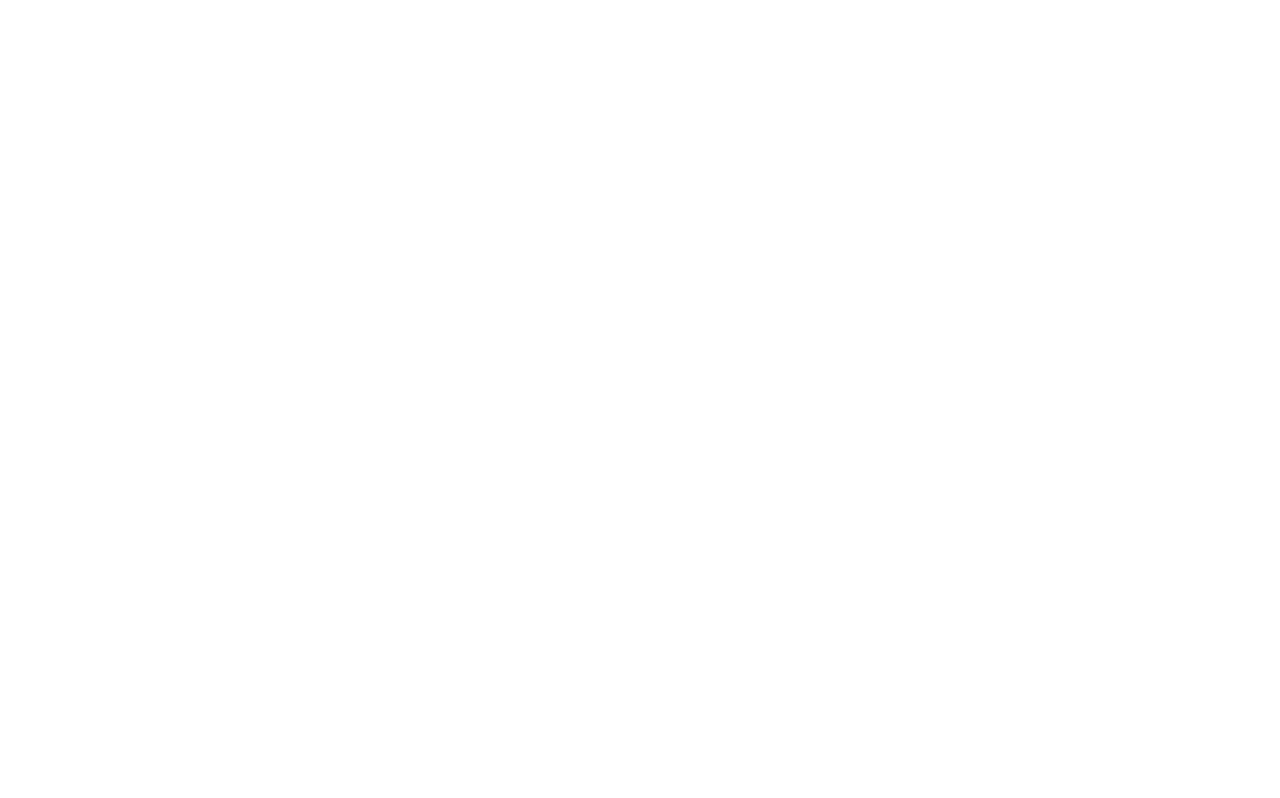
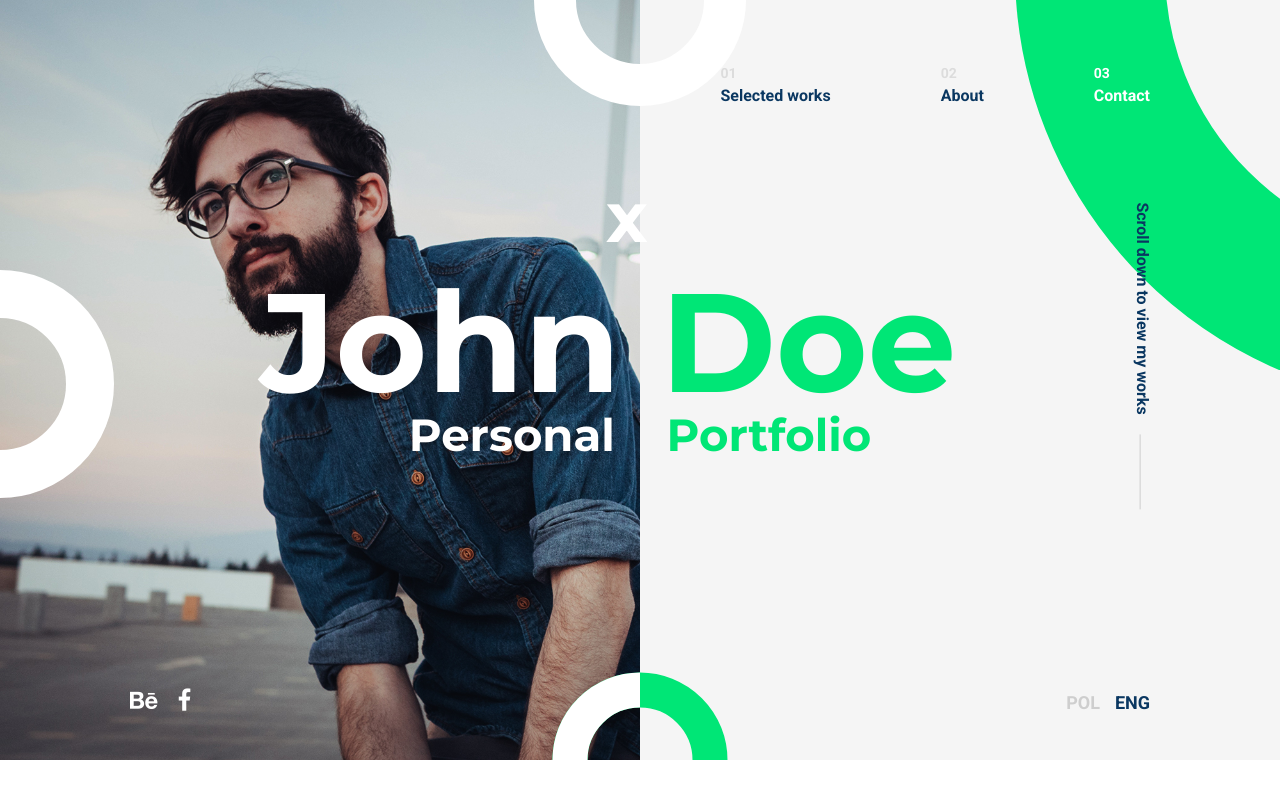
Before and after one commit to luckymichaln/Joe-Doe-personal-website, a plain HTML site: page app/index.html in a window 1280 px wide. Drawn offline with Linux system fonts and the light colour scheme.

Commit message:
#3: header is ready for laptop screen

```diff
--- a/app/index.html
+++ b/app/index.html
@@ -6,8 +6,54 @@
     <link href="https://fonts.googleapis.com/css?family=Montserrat:700|Roboto:400,700" rel="stylesheet">
     <link rel="stylesheet" href="https://maxcdn.bootstrapcdn.com/font-awesome/4.5.0/css/font-awesome.min.css">
     <link rel="stylesheet" href="vendors/normalize.css">
+    <link rel="stylesheet" href="styles/main.min.css">
 </head>
 <body>
+    <header>
+        <div class="bg-left"></div>
+        <div class="bg-right"></div>
+        <div class="container content">
+            <nav class="top">
+                <ul>
+                    <li><a href="#">Selected works</a></li>
+                    <li><a href="#">About</a></li>
+                    <li><a href="#">Contact</a></li>
+                </ul>
+            </nav>
+            <h1>John <span class="accent">Doe</span></h1>
+            <h2>Personal <span class="accent">Portfolio</span></h2>
+            <p class="rotated">Scroll down to view my works</p>
+            <nav class="bottom">
+                <ul class="social">
+                    <li><a href="#" class="icon behance"></a></li>
+                    <li><a href="#" class="icon facebook"></a></li>
+                </ul>
+                <ul class="language">
+                    <li><a href="#">Pol</a></li>
+                    <li><a href="#" class="active">Eng</a></li>
+                </ul>
+            </nav>
+        </div>
+        <div class="circles-top">
+            <svg class="svg-1" width="240" height="240" viewPort="0 0 100 100" version="1.1" xmlns="http://www.w3.org/2000/svg">
+                <circle r="90" cx="120" cy="120" fill="transparent" stroke-dasharray="600" stroke-dashoffset="0"></circle>
+            </svg>
+            <svg class="svg-2" width="280" height="370" viewPort="0 0 100 100" version="1.1" xmlns="http://www.w3.org/2000/svg">
+                <circle class="accent" r="360" cx="450" cy="-30" fill="transparent" stroke-dasharray="4000" stroke-dashoffset="0"></circle>
+            </svg>
+            <svg class="svg-3" width="220" height="120" viewPort="0 0 100 100" version="1.1" xmlns="http://www.w3.org/2000/svg">
+                <circle r="85" cx="110" cy="0" fill="transparent" stroke-dasharray="600" stroke-dashoffset="0"></circle>
+            </svg>
+            <svg class="svg-4" width="180" height="90" viewPort="0 0 100 100" version="1.1" xmlns="http://www.w3.org/2000/svg">
+                <circle class="accent" r="70" cx="90" cy="90" fill="transparent" stroke-dasharray="600" stroke-dashoffset="0"></circle>
+            </svg>
+            <svg class="svg-5" width="90" height="90" viewPort="0 0 100 100" version="1.1" xmlns="http://www.w3.org/2000/svg">
+                <circle r="70" cx="90" cy="90" fill="transparent" stroke-dasharray="600" stroke-dashoffset="0"></circle>
+            </svg>
+        </div>
+    </header>
+    <main>
+    </main>
     <script src="vendors/jquery-1.11.2.min.js"></script>
 </body>
 </html>
--- a/app/styles/layout/_base.sass
+++ b/app/styles/layout/_base.sass
@@ -0,0 +1,28 @@
+*
+    box-sizing: border-box
+
+h1,
+h2
+    color: $color-text-light
+
+h3,
+h4
+    color: $color-text-dark
+
+h1,
+h2,
+h3,
+h4
+    font-family: $font-main
+
+a
+    color: inherit
+
+.container
+    width: $container-width
+
+.accent
+    color: $color-text-accent
+
+main
+    height: 1000px
--- /dev/null
+++ b/app/styles/layout/_circles.sass
@@ -0,0 +1,45 @@
+.circles-top
+    position: absolute
+    left: 50%
+    height: 95vh
+    width: 100%
+    margin-left: -50%
+    overflow: hidden
+
+    svg
+        position: absolute
+
+        circle
+            stroke: $color-bg
+
+            &.accent
+                stroke: $color-accent
+
+    .svg-1
+        top: 33vh
+        left: -120px
+
+        circle
+            stroke-width: 48px
+
+    .svg-2
+        top: 0
+        right: 0
+
+        circle
+            stroke-width: 150px
+
+    .svg-3
+        top: 0
+        left: calc(50% - 110px)
+
+        circle
+            stroke-width: 42px
+
+    .svg-4,
+    .svg-5
+        bottom: 0
+        left: calc(50% - 90px)
+
+        circle
+            stroke-width: 35px
--- a/app/styles/layout/_header.sass
+++ b/app/styles/layout/_header.sass
@@ -0,0 +1,128 @@
+header
+    +flexbox(flex)
+    position: relative
+
+.bg-left,
+.bg-right
+    height: 95vh
+    width: 50vw
+
+.bg-left
+    background: url(../img/john-doe.jpg) right center no-repeat
+    background-size: cover
+
+.bg-right
+    background-color: $color-bg-medium
+
+.content
+    +flexbox(flex, column, nowrap, space-between, center)
+    position: absolute
+    z-index: 200
+    top: 0
+    left: 50%
+    height: 78vh
+    margin: 11vh 0 0 -510px
+
+    h1
+        position: relative
+        right: 32px
+        margin-top: 21vh
+        font-size: 140px
+
+        &::before
+            content: 'x'
+            position: absolute
+            top: -90px
+            left: 346px
+            font-size: 70px
+            color: $color-text-light
+
+    h2
+        margin-bottom: auto
+        font-size: 45px
+
+        span
+            margin-left: 39px
+
+    nav.top
+        align-self: flex-end
+
+        ul
+            +flexbox(flex)
+
+            li
+                position: relative
+                margin-left: 110px
+                font: 700 16px/1 $font-additional
+                color: $color-text-dark
+
+                &:last-child
+                    color: $color-text-light
+
+                &::before
+                    content: '02'
+                    position: absolute
+                    top: -22px
+                    left: 0
+                    font-size: 14px
+                    color: $color-text-xlight
+
+                &:first-child::before
+                    content: '01'
+
+                &:last-child::before
+                    content: '03'
+                    color: $color-text-light
+
+    nav.bottom
+        +flexbox(flex, $justify-content: space-between, $align_items: flex-end)
+        width: 100%
+
+        .language,
+        .social
+            +flexbox(flex)
+
+        .icon
+            &.behance
+                margin-right: 20px
+
+                &::before
+                    content: '\f1b4'
+                    left: 0
+
+            &.facebook::before
+                content: '\f09a'
+
+            &::before
+                top: 0
+                font:
+                    family: $font-icon
+                    size: 24px
+                color: $color-text-light
+
+        .language a
+            margin-left: 15px
+            font: 700 18px/1 $font-additional
+            text-transform: uppercase
+            color: $color-text-xmedium
+
+            &.active
+                color: $color-text-dark
+
+    .rotated
+        +rotate(90deg)
+        position: absolute
+        top: 40%
+        right: -135px
+        font: 700 16px/1 $font-additional
+        color: $color-text-dark
+
+        &::after
+            content: ''
+            display: inline-block
+            position: relative
+            bottom: 3px
+            left: 20px
+            height: 1px
+            width: 75px
+            background-color: $color-text-xmedium
--- a/app/styles/main.sass
+++ b/app/styles/main.sass
@@ -11,6 +11,7 @@
 
 // Layout
 @import layout/base
+@import layout/circles
 @import layout/footer
 @import layout/header
 @import layout/navigation
--- a/app/styles/vars/_colors.sass
+++ b/app/styles/vars/_colors.sass
@@ -8,7 +8,9 @@ $color-bg-accent: $color-accent
 $color-bg-medium: #f5f5f5
 
 // Font colors
-$color-font-accent: $color-accent
-$color-font-dark: #0a3761
-$color-font-light: $color-white
-$color-font-medium: #bababa
+$color-text-accent: $color-accent
+$color-text-dark: #0a3761
+$color-text-light: $color-white
+$color-text-xlight: #dcdcdc
+$color-text-medium: #bababa
+$color-text-xmedium: #cecece
--- a/app/styles/vars/_grid.sass
+++ b/app/styles/vars/_grid.sass
@@ -1,2 +1,2 @@
 // Containers sizes
-$container-width: 1470px
+$container-width: 1020px
```
Also changed, not shown: app/img/john-doe.jpg (added), app/img/project-1.jpg (added), app/img/project-2.jpg (added), app/img/project-3.jpg (added), app/styles/main.min.css.
